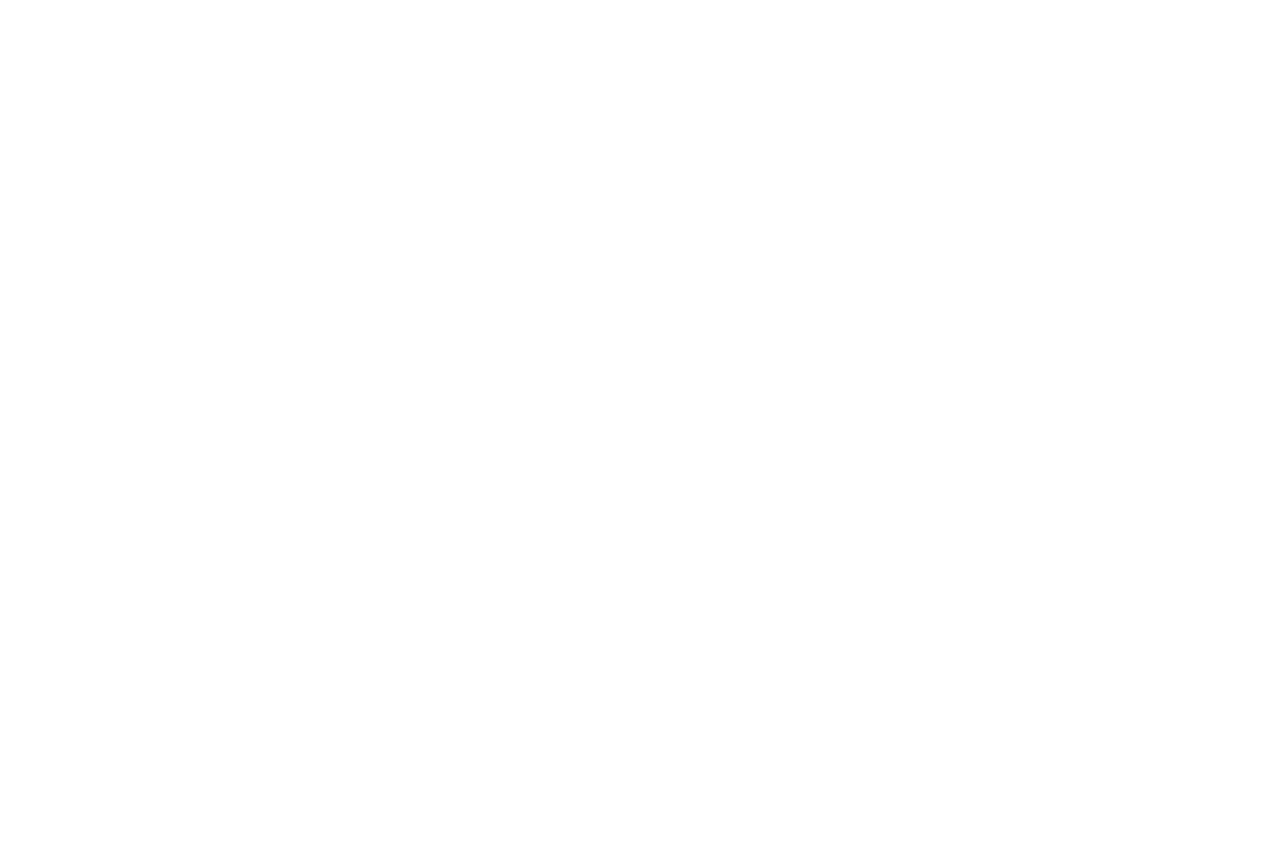
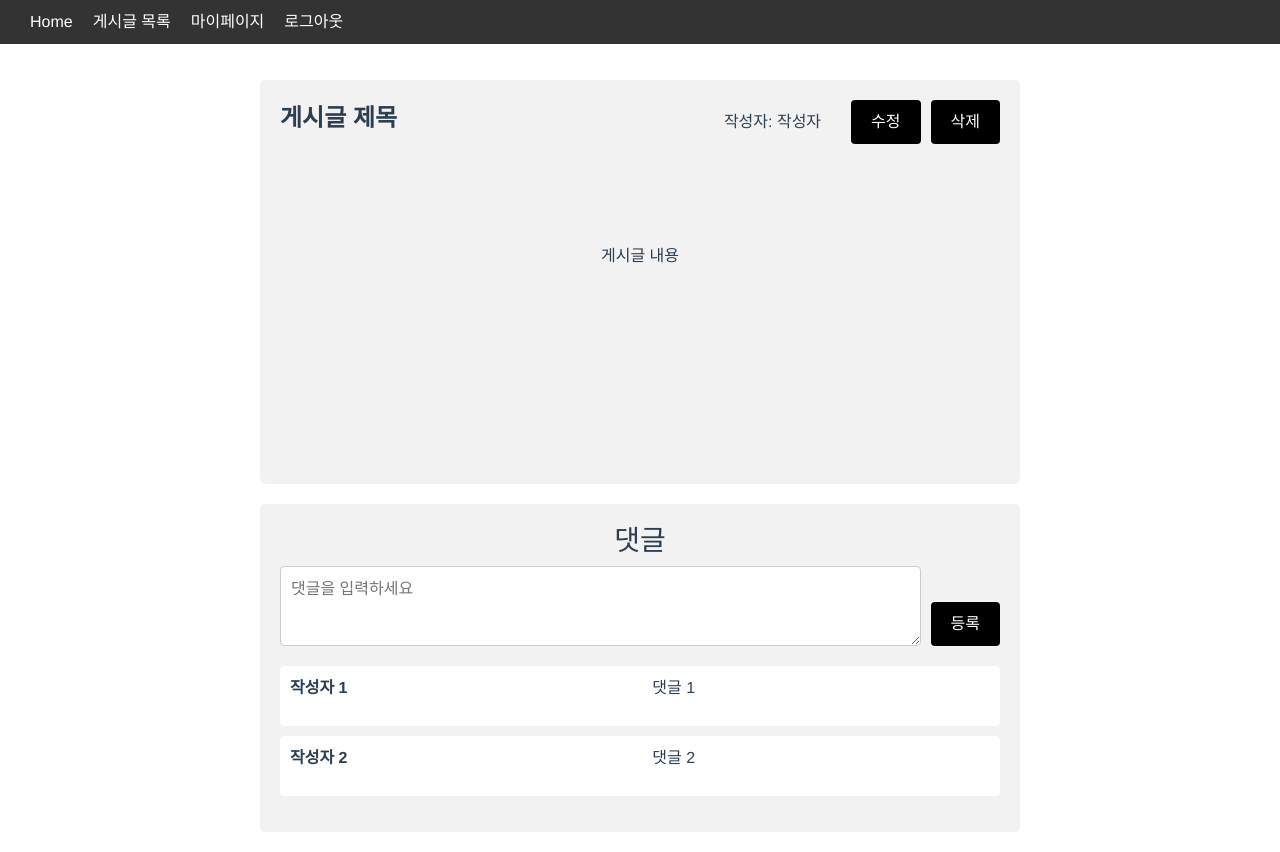
Before and after one commit to hamlsy/forum-springBoot, a Vue app in the folder vue-cli/: page /post/detail in a window 1280 px wide. Before the commit the page ends 800 px from the top, so only its background shows below. Built offline with nearby package versions, Linux system fonts and the light colour scheme.

Commit message:
#28 feat: 상세 페이지 Vue 작성

```diff
--- /dev/null
+++ b/vue-cli/src/components/PostDetail.vue
@@ -0,0 +1,213 @@
+<template>
+  <div class="post-detail-container">
+    <nav class="navbar">
+      <ul>
+        <li><a href="#">Home</a></li>
+        <li><a href="#">게시글 목록</a></li>
+        <li><a href="#">마이페이지</a></li>
+        <li><a href="#">로그아웃</a></li>
+      </ul>
+    </nav>
+
+    <div class="post-content">
+      <div class="post-header">
+        <h2 class="post-title">{{ post.title }}</h2>
+        <div class="post-meta">
+          <span class="post-author">작성자: {{ post.author }}</span>
+          <div class="button-group" v-if="isAuthor">
+            <button @click="editPost">수정</button>
+            <button @click="deletePost">삭제</button>
+          </div>
+        </div>
+      </div>
+      <p class="post-body">{{ post.body }}</p>
+    </div>
+
+    <div class="comment-section">
+      <h3>댓글</h3>
+      <div class="comment-form">
+        <textarea v-model="newComment" placeholder="댓글을 입력하세요"></textarea>
+        <button @click="addComment">등록</button>
+      </div>
+      <ul class="comment-list">
+        <li v-for="(comment, index) in comments" :key="index">
+          <span class="comment-author">{{ comment.author }}</span>
+          <p class="comment-text">{{ comment.text }}</p>
+        </li>
+      </ul>
+    </div>
+  </div>
+</template>
+
+<script>
+export default {
+  data() {
+    return {
+      post: {
+        title: '게시글 제목',
+        author: '작성자',
+        body: '게시글 내용 '
+      },
+      isAuthor: true,
+      newComment: '',
+      comments: [
+        { text: '댓글 1', author: '작성자 1' },
+        { text: '댓글 2', author: '작성자 2' }
+      ]
+    };
+  },
+  methods: {
+    editPost() {
+      // 게시글 수정 로직 추가
+      console.log('게시글 수정');
+    },
+    deletePost() {
+      // 게시글 삭제 로직 추가
+      console.log('게시글 삭제');
+    },
+    addComment() {
+      // 댓글 등록 로직 추가
+      console.log('댓글 등록:', this.newComment);
+      this.newComment = '';
+    }
+  }
+};
+</script>
+
+<style scoped>
+.post-detail-container {
+  max-width: 800px;
+  margin: 0 auto;
+  padding: 20px;
+}
+
+.navbar {
+  position: fixed;
+  top: 0;
+  left: 0;
+  right: 0;
+  display: flex;
+  justify-content: space-between;
+  align-items: center;
+  background-color: #333;
+  color: #fff;
+  padding: 10px;
+  z-index: 999;
+}
+
+.navbar ul {
+  list-style-type: none;
+  margin: 0;
+  padding: 0;
+  display: flex;
+  justify-content: flex-end;
+}
+
+.navbar li {
+  margin-left: 20px;
+}
+
+.navbar a {
+  color: white;
+  text-decoration: none;
+}
+
+.post-content {
+  background-color: #f2f2f2;
+  padding: 20px;
+  border-radius: 5px;
+  margin-bottom: 20px;
+}
+
+.post-header {
+  display: flex;
+  justify-content: space-between;
+  align-items: center;
+  margin-bottom: 20px;
+}
+
+.post-title {
+  font-size: 24px;
+  font-weight: bold;
+}
+
+.post-meta {
+  display: flex;
+  align-items: center;
+}
+
+.post-author {
+  margin-right: 20px;
+}
+
+.button-group {
+  display: flex;
+}
+
+button {
+  padding: 10px 20px;
+  background-color: #000;
+  color: white;
+  border: none;
+  border-radius: 4px;
+  cursor: pointer;
+  margin-left: 10px;
+}
+
+button:hover {
+  background-color: #333;
+}
+
+.post-body {
+  margin-top: 100px;
+  margin-bottom: 20px;
+  min-height: 200px;
+}
+
+.comment-section {
+  background-color: #f2f2f2;
+  padding: 20px;
+  border-radius: 5px;
+}
+
+.comment-form {
+  margin-bottom: 20px;
+  display: flex;
+  align-items: flex-end;
+}
+
+textarea {
+  flex-grow: 1;
+  height: 80px;
+  padding: 10px;
+  border: 1px solid #ccc;
+  border-radius: 4px;
+  resize: vertical;
+}
+
+.comment-form button {
+  margin-left: 10px;
+}
+
+.comment-list {
+  list-style-type: none;
+  padding: 0;
+}
+
+.comment-list li {
+  display: flex;
+  margin-bottom: 10px;
+  padding: 10px;
+  background-color: #fff;
+  border-radius: 4px;
+}
+
+.comment-author {
+  font-weight: bold;
+  margin-right: 10px;
+}
+
+.comment-text {
+  flex-grow: 1;
+}
+</style>
--- a/vue-cli/src/router/index.js
+++ b/vue-cli/src/router/index.js
@@ -3,6 +3,7 @@ import VueRouter from 'vue-router';
 import Login from "../components/LoginForm.vue";
 import Register from "../components/RegisterForm.vue";
 import PostList from "@/components/PostList.vue";
+import PostDetail from "@/components/PostDetail.vue";
 Vue.use(VueRouter);
 
 const routes = [
@@ -24,6 +25,11 @@ const routes = [
         path: '/post/list',
         name: 'PostList',
         component: PostList
+    },
+    {
+        path: '/post/detail',
+        name: 'PostDetail',
+        component: PostDetail
     }
 ];
 
```
Also changed, not shown: 1 other file (tests, documents, lock files or other folders).
